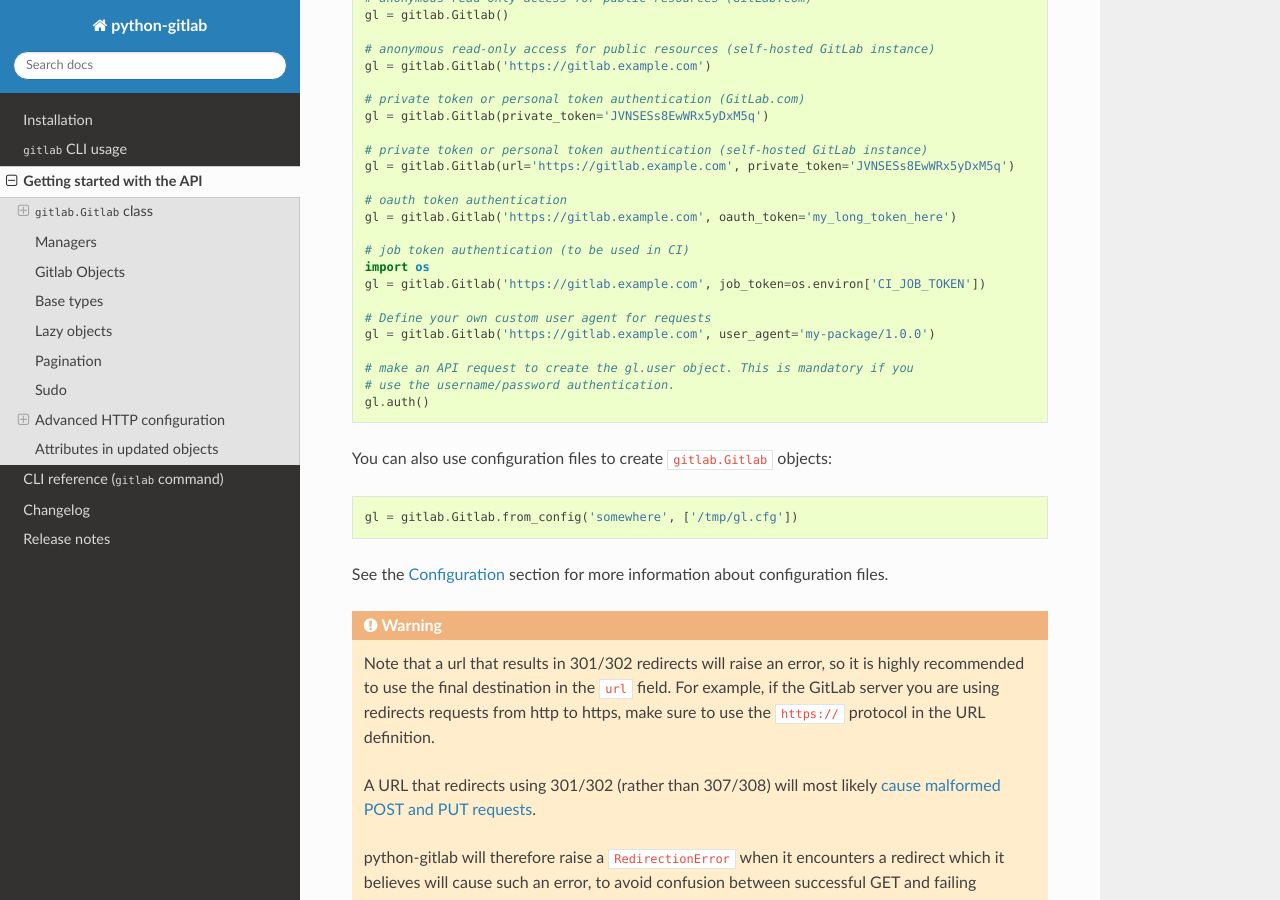
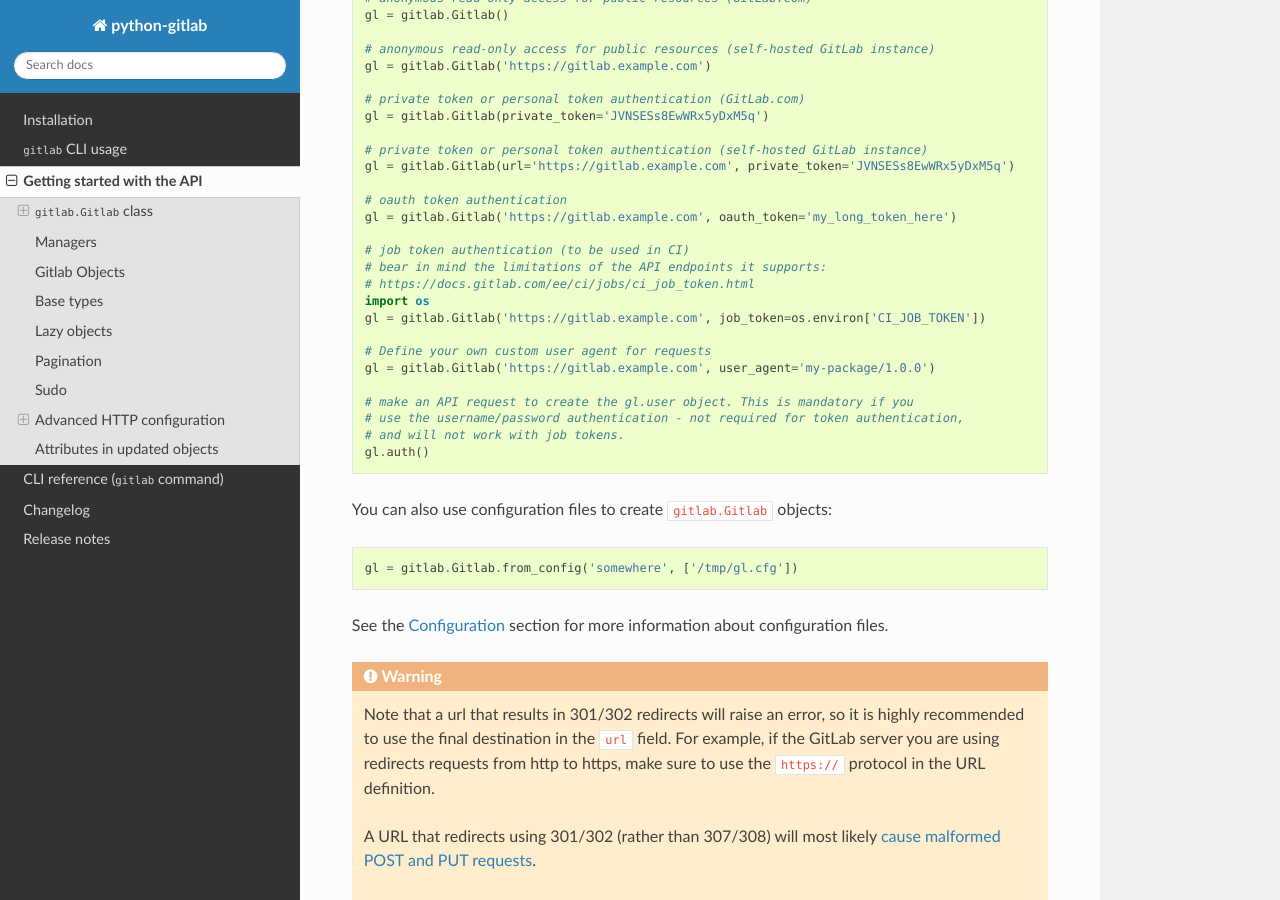
Before and after one commit to python-gitlab/python-gitlab, a Sphinx documentation site: the page built from docs/api-usage.rst, in a window 1280 px wide and 900 px high, scrolled down 369 px. Built offline with Sphinx 7.4.7 and the Read the Docs theme 2.0.0, drawn with Linux system fonts in a browser that asks for light colours; pages that are not in the unit, such as notebooks, are missing from menus; the version number could not be read and is left out.

Commit message:
docs(api): clarify job token usage with auth()
See issue #1620

```diff
--- a/docs/api-usage.rst
+++ b/docs/api-usage.rst
@@ -29,6 +29,8 @@
    gl = gitlab.Gitlab('https://gitlab.example.com', oauth_token='my_long_token_here')
 
    # job token authentication (to be used in CI)
+   # bear in mind the limitations of the API endpoints it supports:
+   # https://docs.gitlab.com/ee/ci/jobs/ci_job_token.html
    import os
    gl = gitlab.Gitlab('https://gitlab.example.com', job_token=os.environ['CI_JOB_TOKEN'])
 
@@ -36,7 +38,8 @@
    gl = gitlab.Gitlab('https://gitlab.example.com', user_agent='my-package/1.0.0')
 
    # make an API request to create the gl.user object. This is mandatory if you
-   # use the username/password authentication.
+   # use the username/password authentication - not required for token authentication,
+   # and will not work with job tokens.
    gl.auth()
 
 You can also use configuration files to create ``gitlab.Gitlab`` objects:
```
